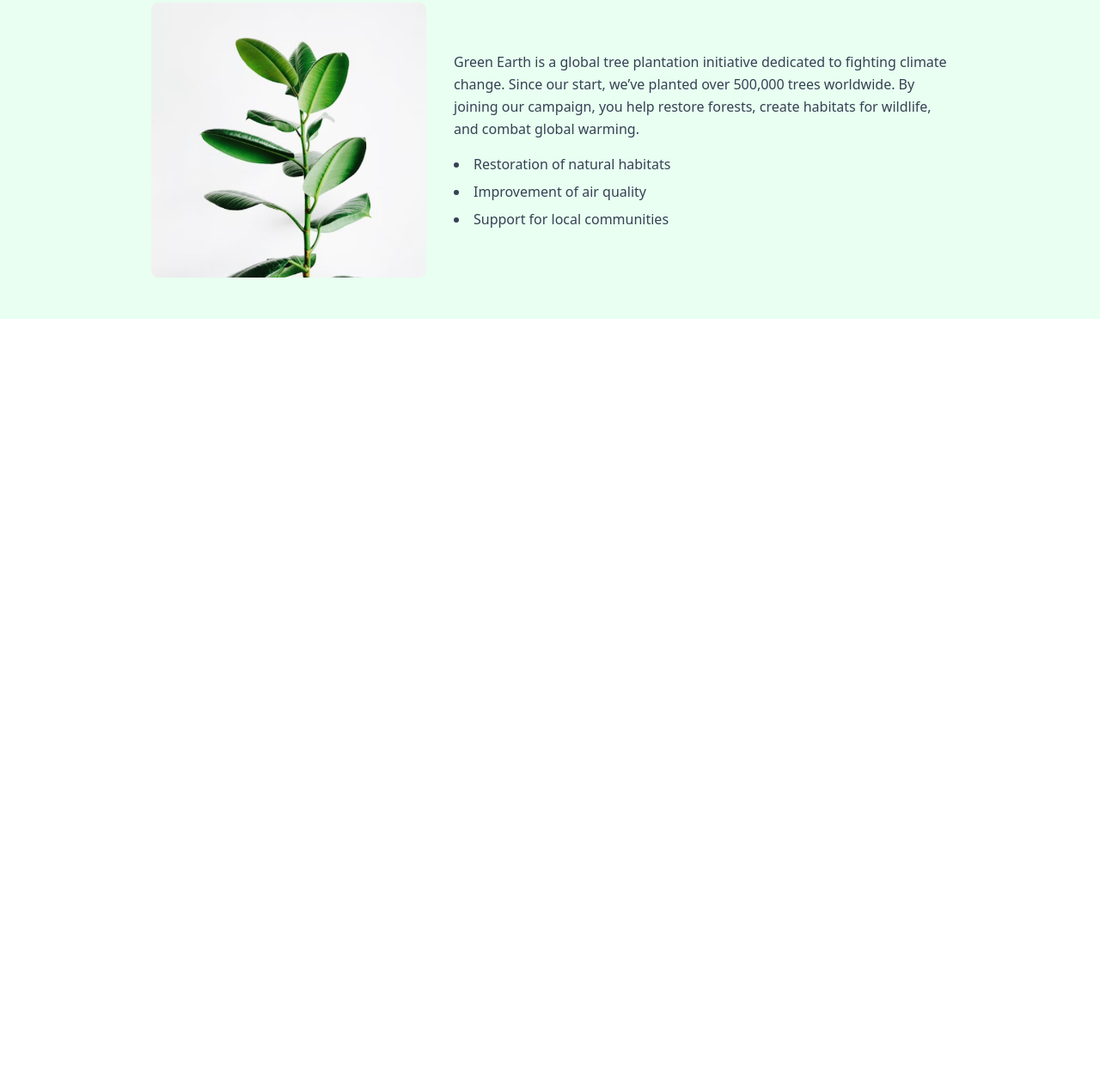
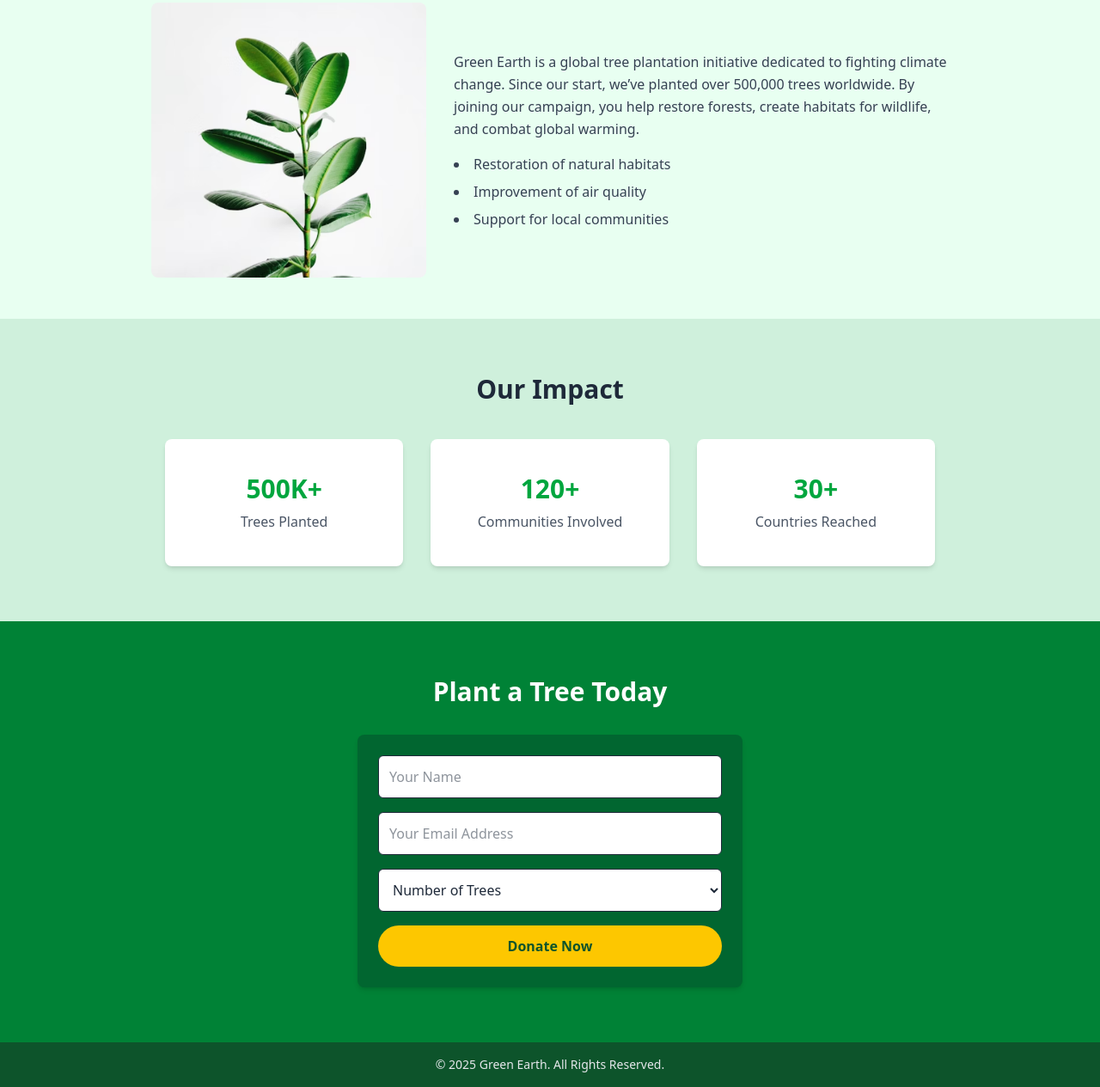
Before and after one commit to RmnFs/A6-Vanilla-JS-API, a plain HTML site: page indedx.html in a window 1280 px wide. Shown: the part 703-1968 px from the top of the page at 86% size. Before the commit the page ends 1074 px from the top, so only its background shows below. Drawn offline with nearby package versions, Linux system fonts and the light colour scheme; no server answers.

Commit message:
Added About and Footer

```diff
--- a/indedx.html
+++ b/indedx.html
@@ -119,7 +119,7 @@
             <p class="py-4">Press ESC key or click the button below to close</p>
             <div class="modal-action">
                 <form method="dialog">
-                    <!-- if there is a button in form, it will close the modal -->
+
                     <button class="btn">Close</button>
                 </form>
             </div>
@@ -157,6 +157,64 @@
         </div>
     </section>
 
+
+    <section class="px-6 py-16 bg-[#CFF0DC]">
+        <div class="container mx-auto text-center">
+            <h2 class="text-2xl md:text-3xl font-bold text-gray-800 mb-10">
+                Our Impact
+            </h2>
+            <div class="grid grid-cols-1 md:grid-cols-3 gap-8 max-w-4xl mx-auto text-center">
+                <div class="bg-white shadow-md rounded-lg py-10 px-6 flex flex-col items-center">
+                    <span class="text-3xl font-extrabold text-green-600">500K+</span>
+                    <p class="text-gray-600 mt-2">Trees Planted</p>
+                </div>
+                <div class="bg-white shadow-md rounded-lg py-10 px-6 flex flex-col items-center">
+                    <span class="text-3xl font-extrabold text-green-600">120+</span>
+                    <p class="text-gray-600 mt-2">Communities Involved</p>
+                </div>
+                <div class="bg-white shadow-md rounded-lg py-10 px-6 flex flex-col items-center">
+                    <span class="text-3xl font-extrabold text-green-600">30+</span>
+                    <p class="text-gray-600 mt-2">Countries Reached</p>
+                </div>
+            </div>
+        </div>
+    </section>
+
+    <!-- Plant a Tree Today Section -->
+    <section class="px-6 py-16 bg-green-700 text-white">
+        <div class="container mx-auto text-center">
+            <h2 class="text-2xl md:text-3xl font-bold mb-8">
+                Plant a Tree Today
+            </h2>
+            <div class="bg-green-800 p-6 rounded-lg shadow-md max-w-md mx-auto space-y-4">
+                <input type="text" placeholder="Your Name"
+                    class="w-full p-3 rounded-md bg-white text-gray-800 focus:outline-none focus:ring-2 focus:ring-yellow-400" />
+                <input type="email" placeholder="Your Email Address"
+                    class="w-full p-3 rounded-md bg-white text-gray-800 focus:outline-none focus:ring-2 focus:ring-yellow-400" />
+                <select
+                    class="w-full p-3 rounded-md bg-white text-gray-800 focus:outline-none focus:ring-2 focus:ring-yellow-400">
+                    <option>Number of Trees</option>
+                    <option>1</option>
+                    <option>5</option>
+                    <option>10</option>
+                    <option>50</option>
+                </select>
+                <button
+                    class="w-full bg-yellow-400 hover:bg-yellow-600 text-green-900 font-semibold py-3 rounded-4xl transition">
+                    Donate Now
+                </button>
+            </div>
+        </div>
+    </section>
+
+    <!-- Footer -->
+    <footer class="px-6 py-4 bg-green-900 text-center text-gray-200 text-sm">
+        © 2025 Green Earth. All Rights Reserved.
+    </footer>
+
+
+
+
 </body>
 
 <!-- Added responsiveness -->
```
